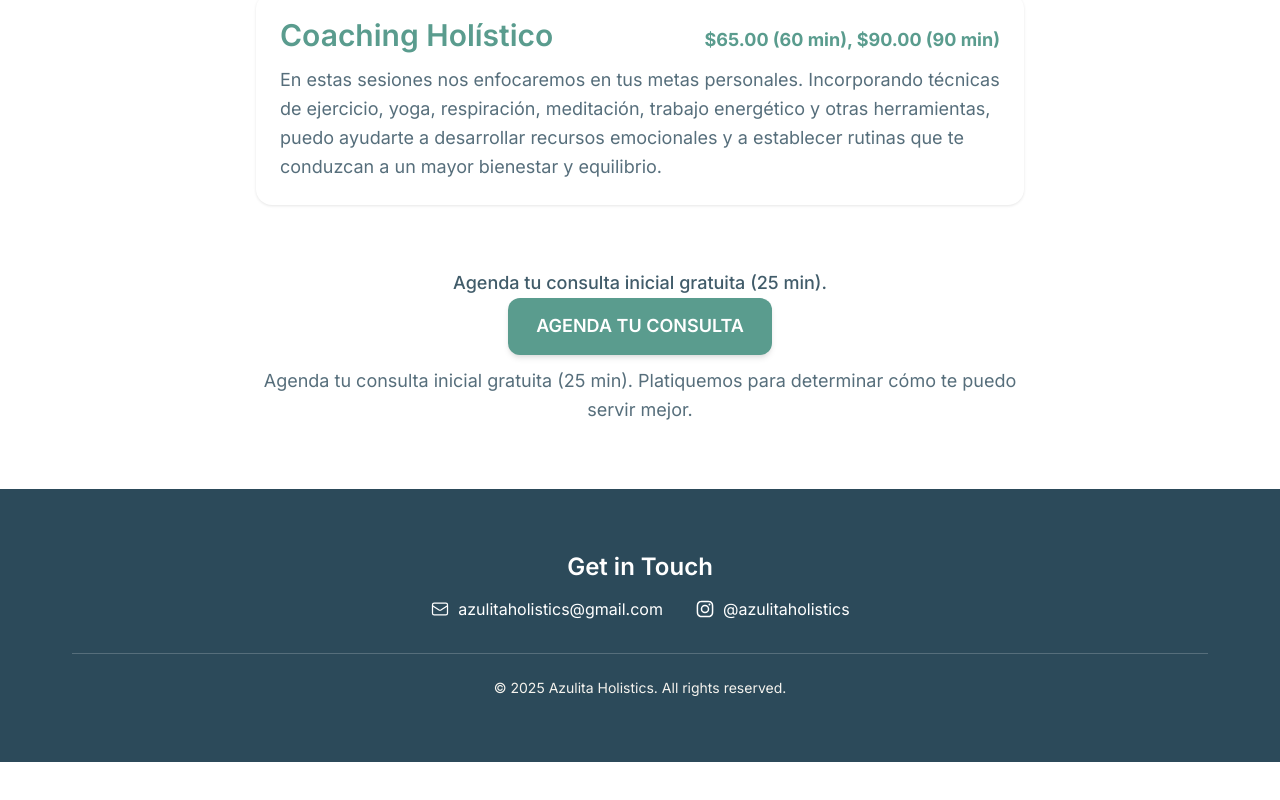
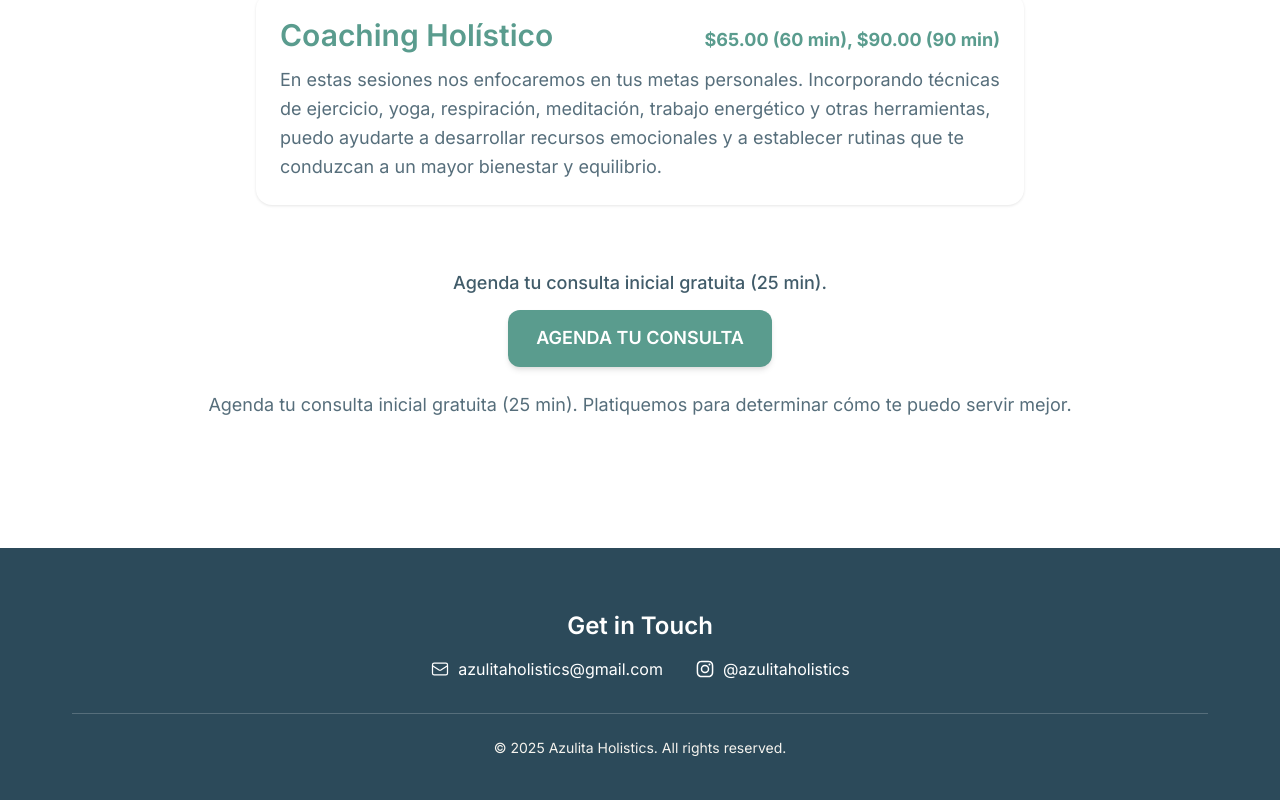
Before and after one commit to aadjones/azulita, a Next.js app: page /es/services in a window 1280 px wide. Shown: the part 989-1789 px from the top of the page. Before the commit the page ends 1751 px from the top, so only its background shows below. Built offline with nearby package versions, Linux system fonts and the light colour scheme.

Commit message:
Fix Services page to use the cta-group-primary class for the buttons

```diff
--- a/components/ServicesPage.tsx
+++ b/components/ServicesPage.tsx
@@ -44,7 +44,7 @@ export default function ServicesPage() {
           </div>
 
           {/* Secondary CTA Group - Text above and below button */}
-          <div className="text-center max-w-3xl mx-auto">
+          <div className="cta-group-primary text-center">
             <p className="cta-text">
               {content.services.freeConsultation}
             </p>
```
